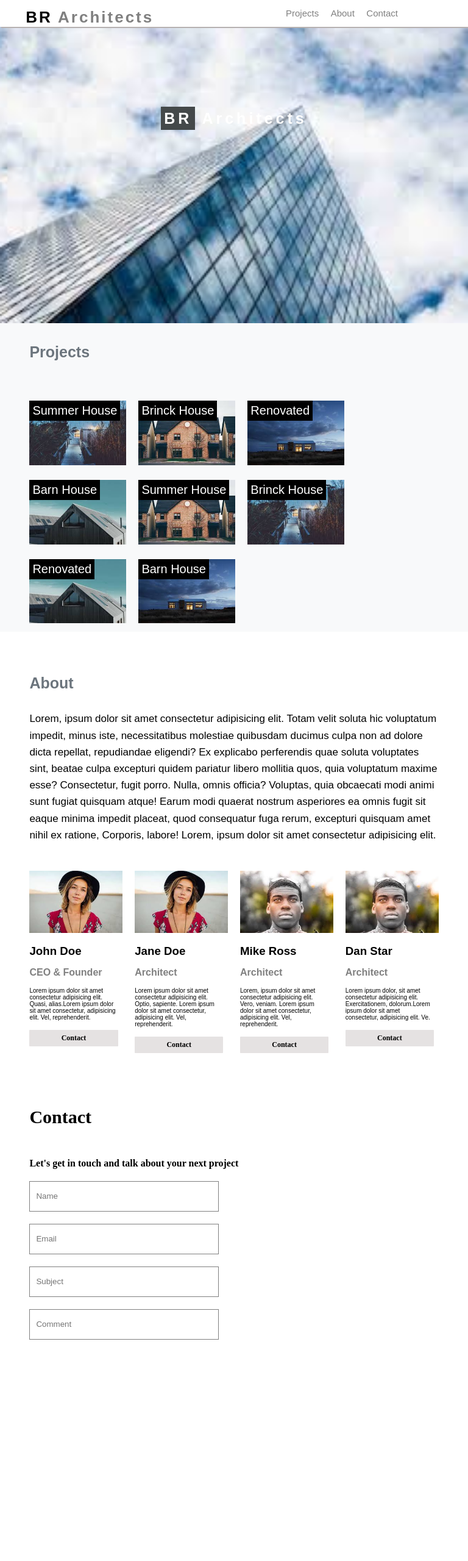
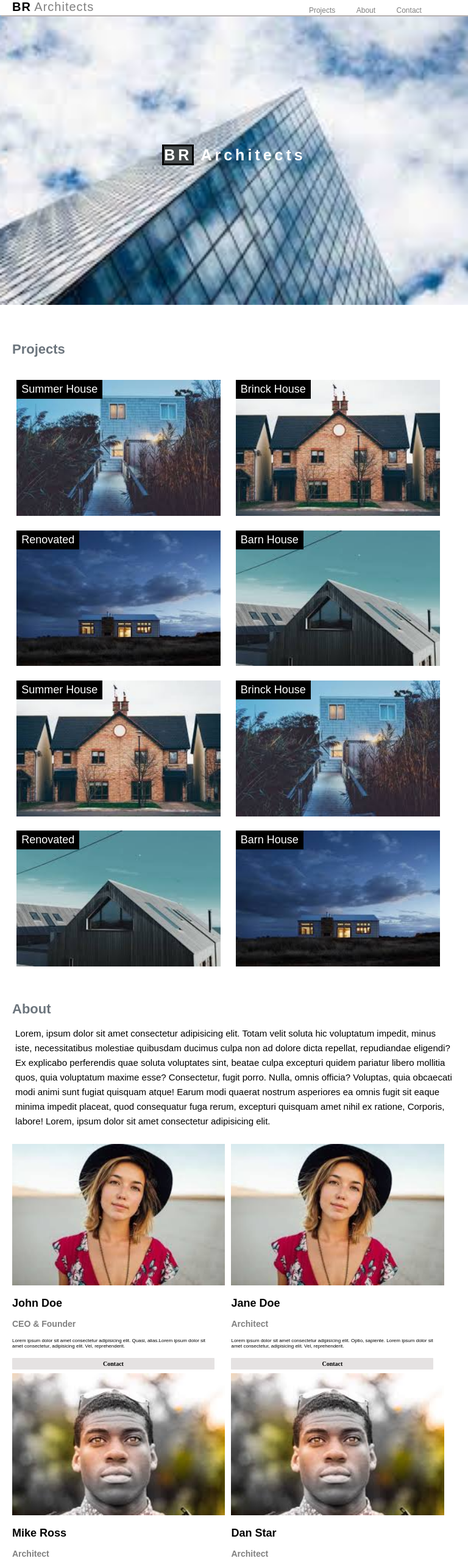
Before and after one commit to MaymonaObaid01/maymonaobaid01.github.io, a plain HTML site: page index.html in a window 768 px wide. Shown: the top 2560 px of the page at 61% size. Before the commit the page ends 2210 px from the top, so only its background shows below. Drawn offline with Linux system fonts and the light colour scheme.

Commit message:
css edits

```diff
--- a/assets/css/style.css
+++ b/assets/css/style.css
@@ -1,197 +1,202 @@
-*{
+* {
   margin: 0;
   padding: 0;
 }
 
-ul{
-  list-style-type: none;
-}
-
-a{
+a {
   text-decoration: none;
 }
 
-body{
+body {
   font-family: 'Rubik', sans-serif;
 }
-.container{
-  width: 90%;
-  margin: auto;
+
+.container {
+  margin-left: 70px;
+  margin-right: 20px;
 }
-.header{
+
+.header {
   background-image: url("../img/background.jpg");
   background-size: cover;
   background-position: center;
-  text-align: center;
-  width: 100%;
   height: 500px;
   background-repeat: no-repeat;
   font-family: 'Rubik', sans-serif;
 }
-.navbar{
+
+.navbar {
   height: 50px;
-  margin-top: 30px;
 }
-.header .navbar .fixedMenu{
+
+.header .navbar .fixedMenu {
+  position: fixed;
   width: 100%;
-  position: fixed;
-  padding-top: 10px;
   background-color:white;
-  top: 3px;
-  right: 0;
-  left: 0;
-  overflow: hidden;
+  z-index: 1;
   box-shadow: 2px 2px rgb(182, 177, 177);
 }
-.header .navbar .logo{
-  float: left;
-  padding-left: 5.5%;
+
+.header .navbar .navlist {
+  float: right;
 }
-.header .navbar .navlist{
-  float: right;
-  padding-right: 100px;
-  text-align: right;
-}
-.header .navbar .navlist .listitems{
-  display: inline-block;
-}
-.header .navbar .navlist .listitems a{
-  color:gray;
-  font-size: 15px;
-  cursor: pointer;
-  padding-right: 15px;
-  font-family: 'Rubik', sans-serif;
-}
-.logoName{
+
+.logoName {
   color:gray;
   font-size: 26px;
   letter-spacing: 3px;
+
 }
-.logoName span {
+
+.logoName .boldChar {
   color: black;
   font-weight: bold;
 }
+
+.navlist{
+  padding-top: 7px;
+  width: 40%;
+  margin-right: 30px;
+  text-align: center;
+}
+.header .navbar .navlist a {
+  color:gray;
+  font-size: 16px;
+  cursor: pointer;
+  font-family: 'Rubik', sans-serif;
+  padding-right: 50px;
+  margin-left: 10px;
+}
+
 .TextOverImage {
-  margin-top: 13%;
+  margin-top: 190px;
 }
-.TextOverImage .text{
+
+.TextOverImage .text {
   color:white;
   font-size: 25px;
   letter-spacing: 5px;
   text-align: center;
 }
-.text span{
+
+.text span {
     border: 5px black;
-    padding: 5px;
     background: rgb(68, 73, 74);
     background-clip: border-box;
 }
+
 /* projects */
-.projects .title h2{
+.projects .title {
+  padding-top: 80px;
+  margin-bottom: 50px;
+}
+
+.projects .title h2 {
   text-align: left;
   font-family: "Arial";
   font-size: 25px;
   color: #6c757d;
-  padding: 5px;
-  margin: 5px;
 }
-.projects{
-  padding-top: 3%;
-  background-color: rgb(248, 249, 250);
+
+.projects .projectsItems {
+  display: flex;
+  flex-wrap: wrap;
 }
-.projects .title{
-    margin-bottom: 50px;
-}
-.projects .projectsItems{
-  overflow: hidden;
 
-
-}
-.projects .projectsItems .card{
-
-  float:left;
-
+.projects .projectsItems .card {
   position: relative;
   text-align: center;
   color: white;
-  padding: 5px;
-  margin: 5px;
-  width: 23%;
+  width: 22%;
+  padding-right:20px ;
+  padding-bottom: 10px;
 }
-.projects .projectsItems .card .item img{
+
+.projects .projectsItems .card .item img {
    width: 100%;
 }
-.top-left{
+
+.top-left {
   position: absolute;
   top: 0px;
   left: 0px;
   background-color:black;
   padding: 10px 13px 5px 13px ;
   font-size: 20px;
-  padding: 5px;
-  margin: 5px;
 }
+
 /* end projects section */
 /* About section section*/
-.About{
+.About {
      padding-top: 60px;
 }
-.About-items{
+
+.About-items {
   display: flex;
+  flex-wrap: wrap;
 }
-.About .title h2{
+
+.About .title h2 {
   text-align: left;
   font-family: "Arial";
   font-size: 25px;
   color: #6c757d;
-  padding: 5px;
-  margin: 5px;
 }
-.About .title p{
+
+.About .title p {
   text-align: left;
   font-family: "Arial";
   line-height: 1.6;
   font-size: 17px;
   color:black;
-  padding: 5px;
+
   margin: 20px 5px 30px 5px;
 }
-.About .card{
-  flex: 24%;
+
+.About .card {
+  width: 22%;
   text-align: left;
-  padding: 5px;
-  margin: 5px;
+  padding-right:20px ;
+  padding-bottom: 10px;
 }
-.About .card .item{
+
+.About .card .item {
   overflow: hidden;
   width: 100%;
 }
-.About .card .item img{
+
+.About .card .item img {
   width: 100%;
 }
-.About .card .descr{
+
+.About .card .descr {
    width: 95%;
    position: relative;
 }
-.descr{
+
+.descr {
   margin-top: 15px;
   margin-bottom: 35px
 }
-.descr h3{
+
+.descr h3 {
 font-family: 'Raleway', sans-serif;
 }
-.descr h4{
+
+.descr h4 {
   color: gray;
   font-family: 'Raleway', sans-serif;
   margin-top: 15px;
 }
-.descr p{
+
+.descr p {
   margin-top: 15px;
   font-size: 10px;
   color: black;
   overflow: hidden;
 }
-.descr .btn{
+
+.descr .btn {
   position: absolute;
   border: 1;
   text-align: center;
@@ -206,43 +211,255 @@ font-family: 'Raleway', sans-serif;
   font-weight: 600;
   color: black;
   background-color:rgb(229, 226, 226);
-  }
+}
+
 /* contact section */
-.contact{
-  height: 400px;
-}
-.contact .title{
+.contact .title {
   text-align: left;
   margin-top: 80px;
+   font-family: "Arial";
+  font-size: 25px;
+  color: #6c757d;
 }
-.contact .title h2{
+
+.contact .title h2 {
   font-family: "Montserrat";
   font-size: 30px;
   font-weight: bold;
-  color:black;
-  padding: 5px ;
-  margin: 5px 5px 40px 5px;
+  font-family: "Arial";
+  font-size: 25px;
+  color: #6c757d;
+  margin-bottom: 20px;
+
 }
-.contact .title p{
+
+.contact .title p {
   font-family:  "Montserrat";
-  color: black ;
+  color: rgb(78, 73, 73) ;
   font-weight: bold;
-  padding: 5px;
-  margin: 20px 5px 5px 5px;
+  margin-bottom: 10px;
+  font-size: 12px;
 }
-.contact .form{
-  width: 100%;
-  height: 250px;
-}
-.contact .form .form-inputs .information{
+
+.contact .form .formInputs  {
   width: 50%;
   float: left;
 }
-.contact .form .form-inputs .information .name{
-  width: 90%;
+
+.contact .form .formInputs .box {
+  width: 100%;
   height: 50px;
-  padding: 10px 10px;
-  margin: 10px ;
+  margin-bottom: 20px;
+  padding: 5px;
   box-sizing: border-box;
   border: 1px solid gray;
 }
+
+/* Media Query */
+/* Ipads */
+@media (max-width: 900px) and (min-width: 576px) {
+  .container {
+    margin-left: 20px;
+    margin-right: 20px;
+  }
+
+  .header .navbar .navlist {
+    margin-right: 10px;
+
+  }
+  .header .navbar .navlist a {
+    font-size: 12px;
+    padding-right: 20px;
+
+  }
+  .logoName {
+    font-size: 20px;
+    letter-spacing: 1px;
+  }
+
+  .text span {
+    border: 3px solid black;
+  }
+
+  /* projects */
+  .projects .title {
+    padding-top: 60px;
+    margin-bottom: 30px;
+  }
+
+  .projects .title h2 {
+    font-size: 22px;
+  }
+
+  .projects .projectsItems .card {
+    width: 46%;
+    margin: 1%;
+    padding-right: 10px;
+    padding-bottom: 5px;
+  }
+
+  .top-left {
+    padding: 5px 8px;
+    font-size: 18px;
+  }
+
+  /* About section */
+  .About {
+    padding-top: 40px;
+  }
+
+  .About .title h2 {
+    font-size: 22px;
+  }
+
+  .About .title p {
+    font-size: 15px;
+    margin: 15px 5px 25px 5px;
+  }
+
+  .About .card {
+    width: 48%;
+    padding-right: 10px;
+    padding-bottom: 5px;
+  }
+
+  .descr h3 {
+    font-size: 18px;
+  }
+
+  .descr h4 {
+    font-size: 14px;
+  }
+
+  .descr p {
+    font-size: 8px;
+  }
+
+  .descr .btn {
+    font-size: 10px;
+    padding-top: 4px;
+    padding-bottom: 4px;
+  }
+
+  /* contact section */
+  .contact .title {
+    margin-top: 60px;
+    font-size: 22px;
+  }
+
+  .contact .title h2 {
+    font-size: 24px;
+    margin-bottom: 15px;
+  }
+
+  .contact .title p {
+    font-size: 10px;
+  }
+
+  .contact .form .formInputs {
+    width: 100%;
+    float: none;
+  }
+
+  .contact .form .formInputs .box {
+    margin-bottom: 15px;
+  }
+}
+
+/* Phones Screen */
+@media (max-width: 576px) {
+  .container {
+    margin-left: 10px;
+    margin-right: 10px;
+  }
+
+  .header .navbar .navlist {
+    display: none;
+  }
+  .TextOverImage .text {
+    font-size: 18px;
+  }
+
+  .text span {
+    border: 2px solid black;
+  }
+
+  /* projects */
+  .projects .title {
+    padding-top: 40px;
+    margin-bottom: 20px;
+  }
+
+  .projects .title h2 {
+    font-size: 20px;
+  }
+
+  .projects .projectsItems .card {
+    width: 100%;
+    margin: 5px 0;
+    padding: 5px;
+  }
+
+  .top-left {
+    padding: 5px 10px;
+    margin: 5px;
+    font-size: 16px;
+  }
+
+  /* About section */
+  .About {
+    padding-top: 30px;
+  }
+
+  .About .title h2 {
+    font-size: 20px;
+  }
+
+  .About .title p {
+    font-size: 14px;
+    margin: 10px 0;
+  }
+
+  .About .card {
+    width: 100%;
+    padding: 5px;
+  }
+
+  .descr h3 {
+    font-size: 16px;
+  }
+
+  .descr h4 {
+    font-size: 12px;
+  }
+
+  .descr p {
+    font-size: 6px;
+  }
+
+  .descr .btn {
+    font-size: 8px;
+    padding-top: 3px;
+    padding-bottom: 3px;
+  }
+
+  /* contact section */
+  .contact .title {
+    margin-top: 40px;
+    font-size: 18px;
+  }
+
+  .contact .title h2 {
+    font-size: 20px;
+    margin-bottom: 10px;
+  }
+
+  .contact .title p {
+    font-size: 8px;
+    margin-bottom: 5px;
+  }
+
+  .contact .form .formInputs .box {
+    margin-bottom: 10px;
+  }
+}
--- a/index.html
+++ b/index.html
@@ -12,14 +12,12 @@
         <div class="header">
             <div class="navbar">
                 <div class="fixedMenu">
-                <div class="logo">
-                    <h1 class="logoName"><span>BR</span> Architects</h1>
-                </div>
-                <div class="navlist">
-                        <p class="listitems"> <a href="#goToProjects">Projects</a></p>
-                        <p class="listitems"> <a href="#goToAbout">About</a></p>
-                        <p class="listitems"> <a href="#goToContact">Contact</a></p>
-                </div>
+                    <span class="logoName container"><span class="boldChar">BR</span> Architects</span>
+                    <span class="navlist">
+                        <a href="#goToProjects">Projects</a>
+                        <a href="#goToAbout">About</a>
+                        <a href="#goToContact">Contact</a>
+                    </span>
                 </div>
             </div>
             <div class="TextOverImage">
@@ -27,10 +25,10 @@
             </div>
         </div>
         <!-- End of header section -->
+        <div class="container section">
         <!-- first of 2nd section (projects) -->
         <div class="projects"
             id="goToProjects">
-        <div class="container">
             <div class="title">
                 <h2>Projects</h2>
             </div>
@@ -85,12 +83,10 @@
                 </div>
             </div>
         </div>
-    </div>
         <!-- end projects section -->
         <!-- About Section -->
         <div class="About"
             id="goToAbout">
-        <div class="container">
             <div class="title">
                 <h2>About</h2>
                 <p>Lorem, ipsum dolor sit amet consectetur adipisicing elit. Totam velit soluta hic voluptatum impedit, minus iste, necessitatibus molestiae quibusdam ducimus culpa non ad dolore dicta repellat, repudiandae eligendi? Ex explicabo perferendis quae soluta voluptates sint, beatae culpa excepturi quidem pariatur libero mollitia quos, quia voluptatum maxime esse? Consectetur, fugit porro. Nulla, omnis officia? Voluptas, quia obcaecati modi animi sunt fugiat quisquam atque! Earum modi quaerat nostrum asperiores ea omnis fugit sit eaque minima impedit placeat, quod consequatur fuga rerum, excepturi quisquam amet nihil ex ratione, Corporis, labore! Lorem, ipsum dolor sit amet consectetur adipisicing elit. </p>
@@ -142,28 +138,25 @@
                     </div>
             </div>
         </div>
-    </div>
         <!--End About section -->
         <!-- Contact section -->
         <div class="contact"
             id="goToContact">
-        <div class="container">
             <div class="title">
                 <h2>Contact</h2>
                 <p>Let's get in touch and talk about your next project </p>
             </div>
             <div class="form">
-                <div class="form-inputs">
-                <div class="information">
-                    <input class="name" type="text" placeholder="Name"  /><br />
-                    <input class="name" type="text" placeholder="Email" /><br />
-                    <input class="name" type="text" placeholder="Subject"/><br />
-                    <input class="name" type="text" placeholder="Comment"/><br />
-                </div>
-                </div>
+                <div class="formInputs">
+                    <input class="box" type="text" placeholder="Name"  /><br />
+                    <input class="box" type="text" placeholder="Email" /><br />
+                    <input class="box" type="text" placeholder="Subject"/><br />
+                    <input class="box" type="text" placeholder="Comment"/><br />
                 </div>
             </div>
         </div>
         <!-- end of contact section -->
+    </div>
+
 </body>
 </html>
```
Lines whose indentation alone changed are shown as unchanged.
